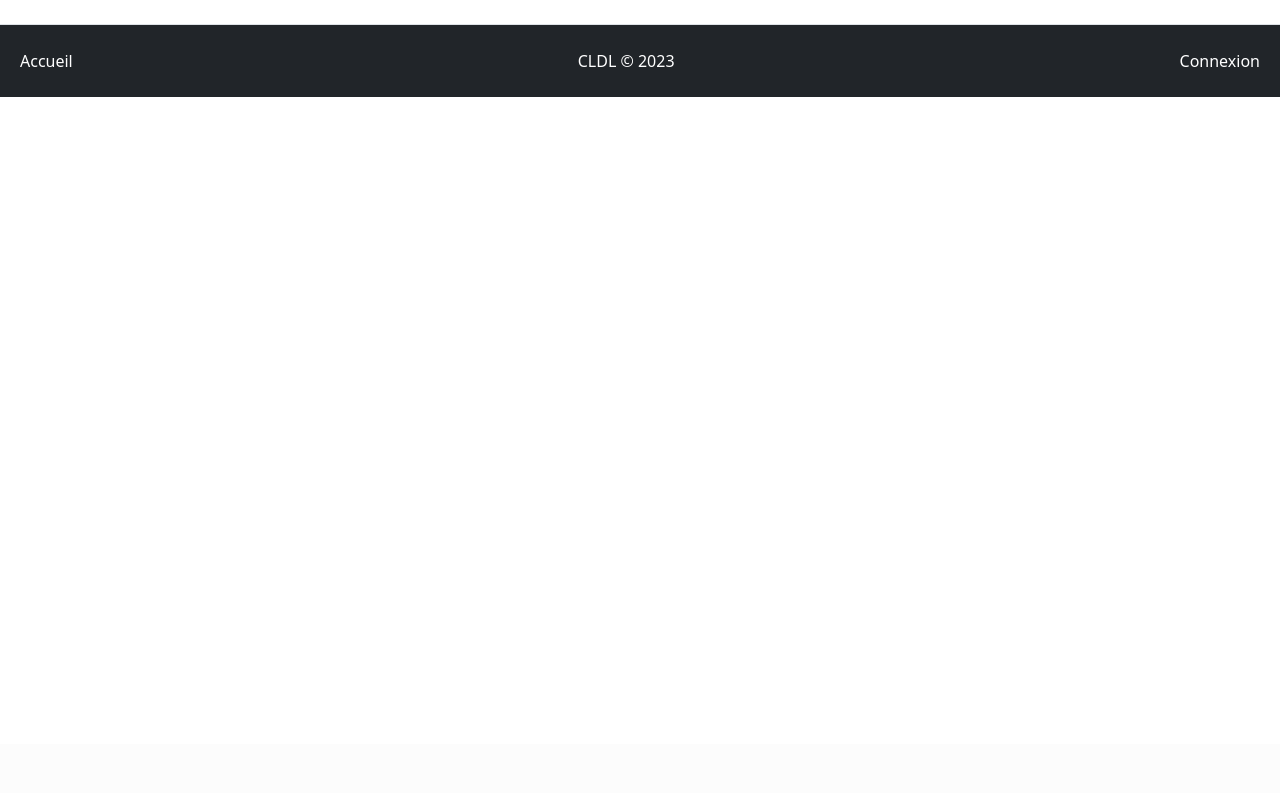
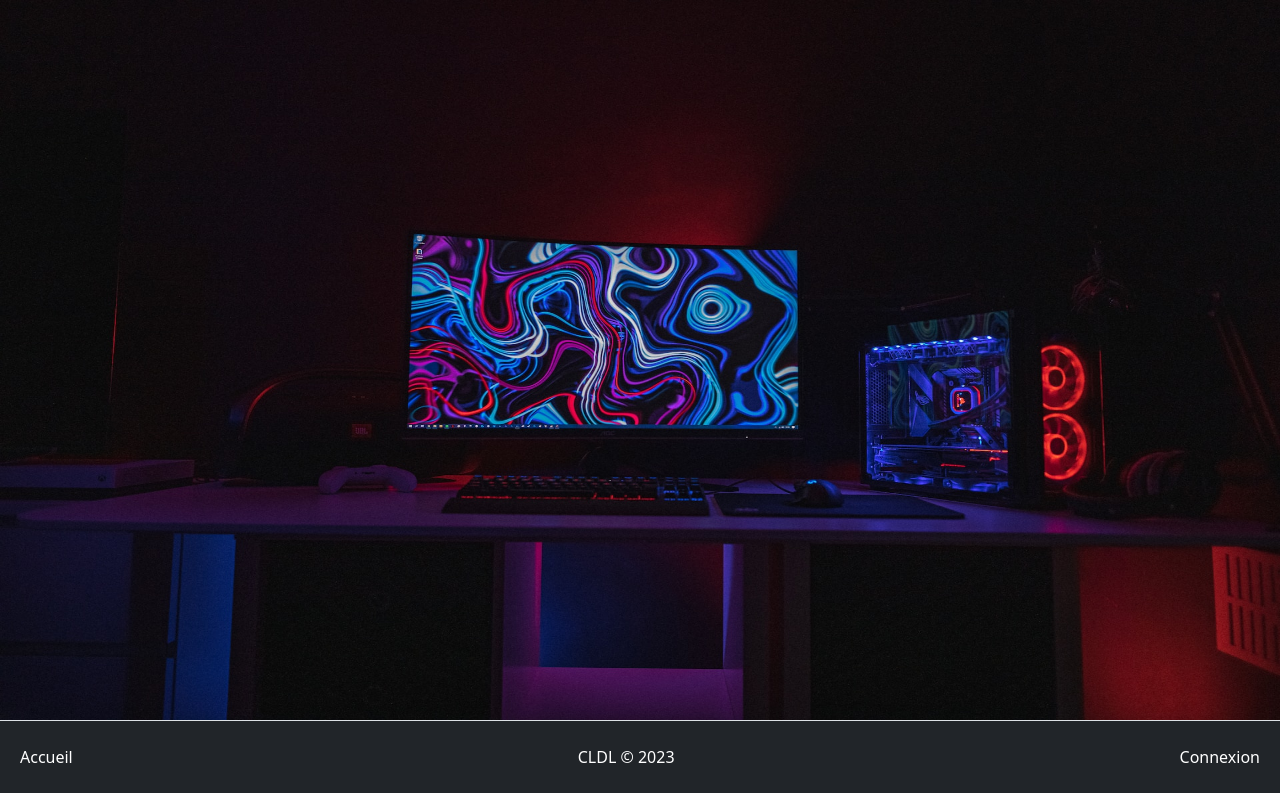
Before and after one commit to HueKhuc/Montage-d-ordinateur, a PHP site: page / in a window 1280 px wide. Shown: the part 56-849 px from the top of the page. Before the commit the page ends 153 px from the top, so only its background shows below. Run offline with PHP 8.4, Linux system fonts and the light colour scheme.

Commit message:
Ticket 65 - Implémentation image

```diff
--- a/Styles/style.css
+++ b/Styles/style.css
@@ -0,0 +1,4 @@
+img {
+  width: 100%;
+  aspect-ratio: 16/9;
+}
--- a/src/View/Commun/home.php
+++ b/src/View/Commun/home.php
@@ -0,0 +1 @@
+<img src="./ressources/images/Index_Img.jpg" alt="">
--- a/src/View/footer.php
+++ b/src/View/footer.php
@@ -1,5 +1,5 @@
 <!-- Footer avec onglet Accueil et onglet Connexion -->
-<footer class="py-3 my-4 border-top bg-dark text-white">
+<footer class="py-3 border-top bg-dark text-white">
   <ul class="d-flex nav align-items-center justify-content-between">
     <li class="nav-item ps-1"><a href="#" class="nav-link text-white">Accueil</a></li>
     <li class="nav-item"><a class="nav-link text-white">CLDL © 2023</a></li>
@@ -16,3 +16,5 @@
     ?>
   </ul>
 </footer>
+</body>
+</html>
--- a/src/View/header.php
+++ b/src/View/header.php
@@ -104,5 +104,3 @@
         }
         ?>
     </header>
-</body>
-</html>
```
